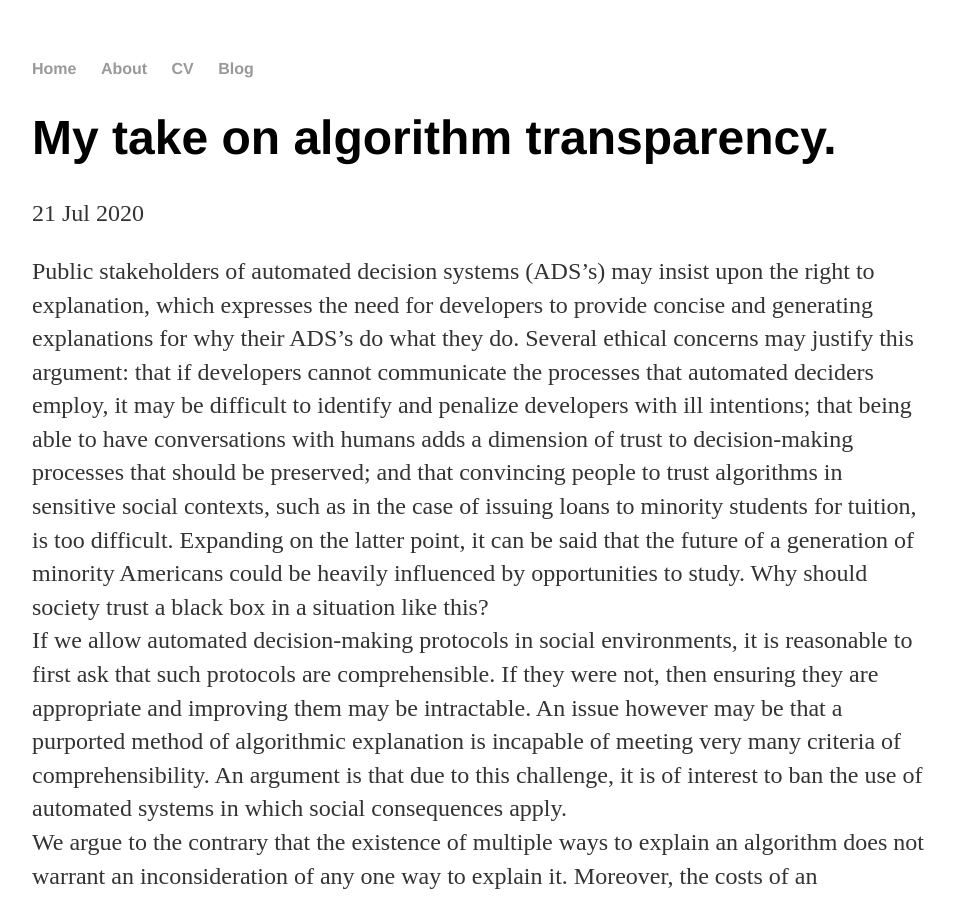
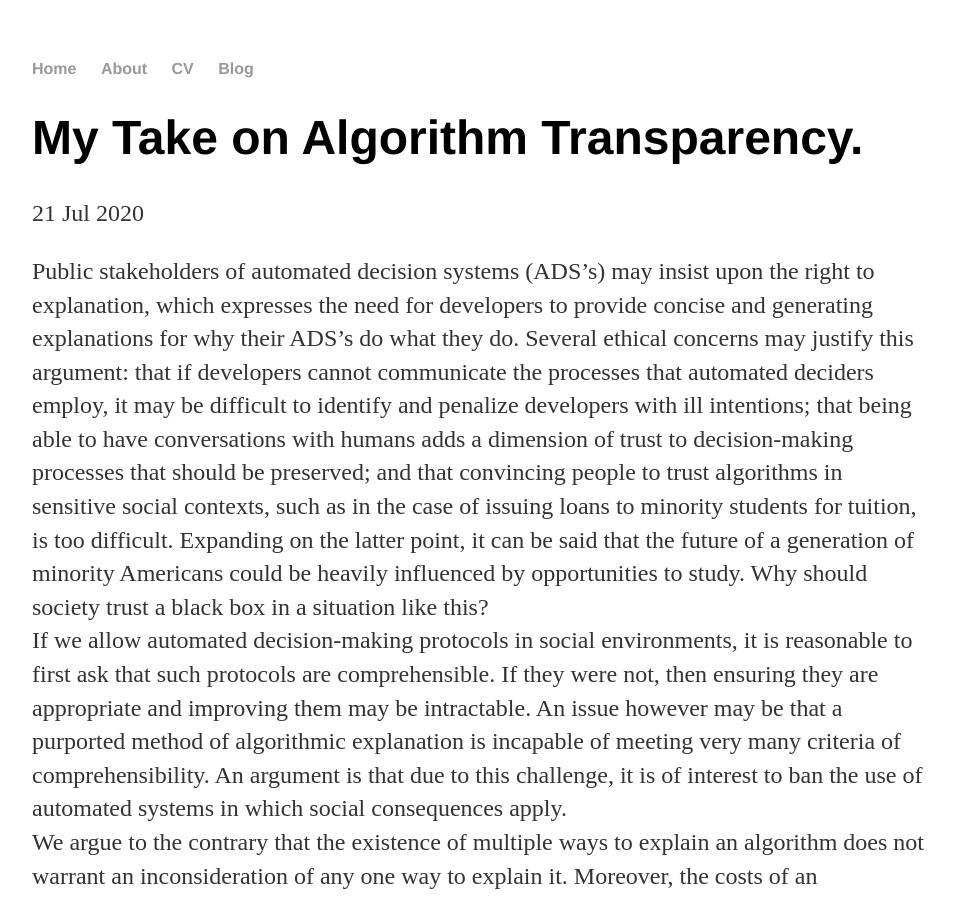
Before and after one commit to acontrac/acontrac.github.io, a Jekyll site: the page built from _posts/2020-07-21-My-Take-on-Algorithm-Transparency.md, in a window 1280 px wide and 900 px high. Shown: the whole window, without its empty margins (160-1115 px from the left). Built offline with Jekyll 4.4.1, drawn with Linux system fonts in a browser that asks for light colours.

```diff
--- a/_posts/2020-07-21-my-take-on-algorithm-transparency.md
+++ b/_posts/2020-07-21-My-Take-on-Algorithm-Transparency.md
@@ -1,6 +1,6 @@
 ---
 layout: post
-title: "My take on algorithm transparency."
+title: "My Take on Algorithm Transparency."
 date: 2020-07-21
 ---
 
```
